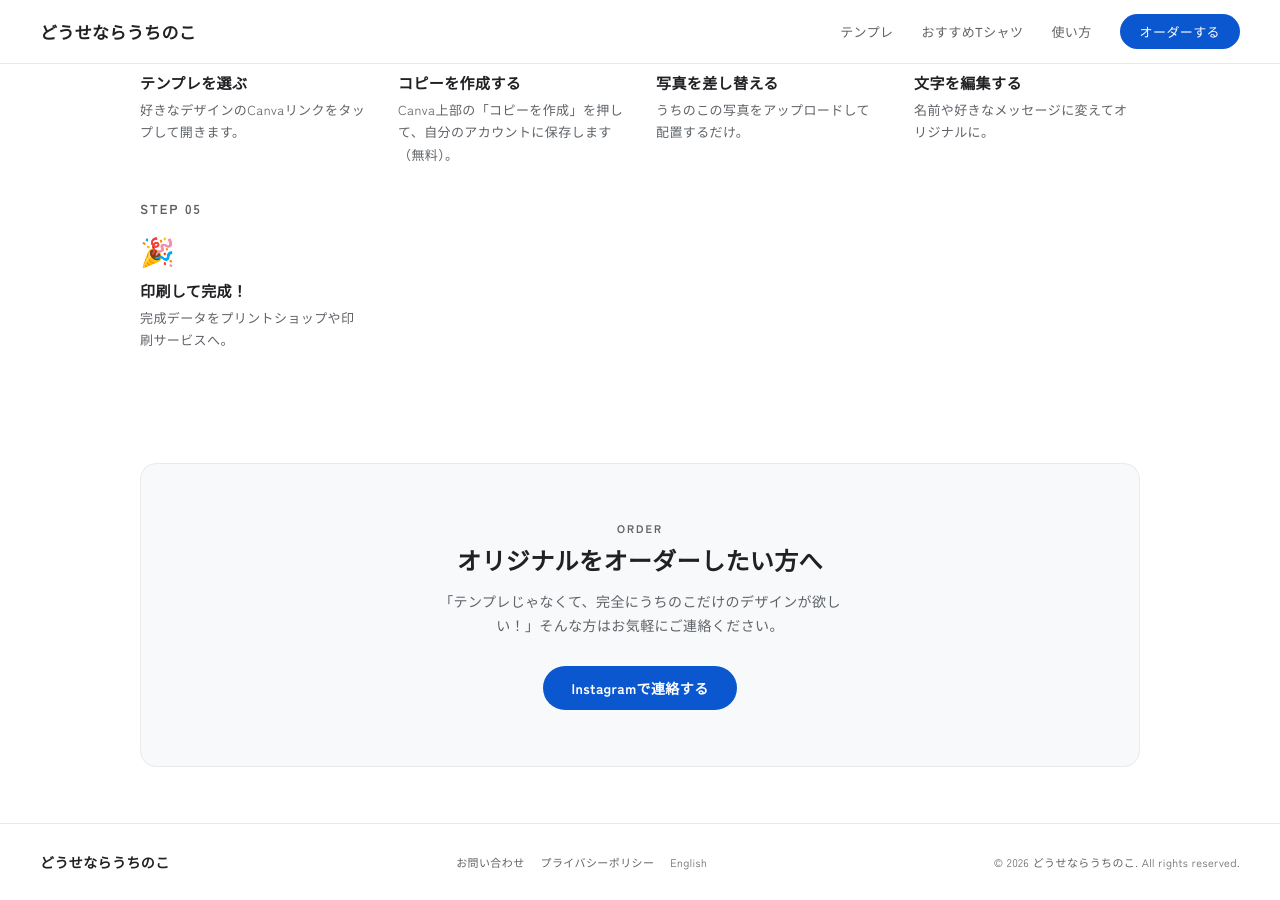
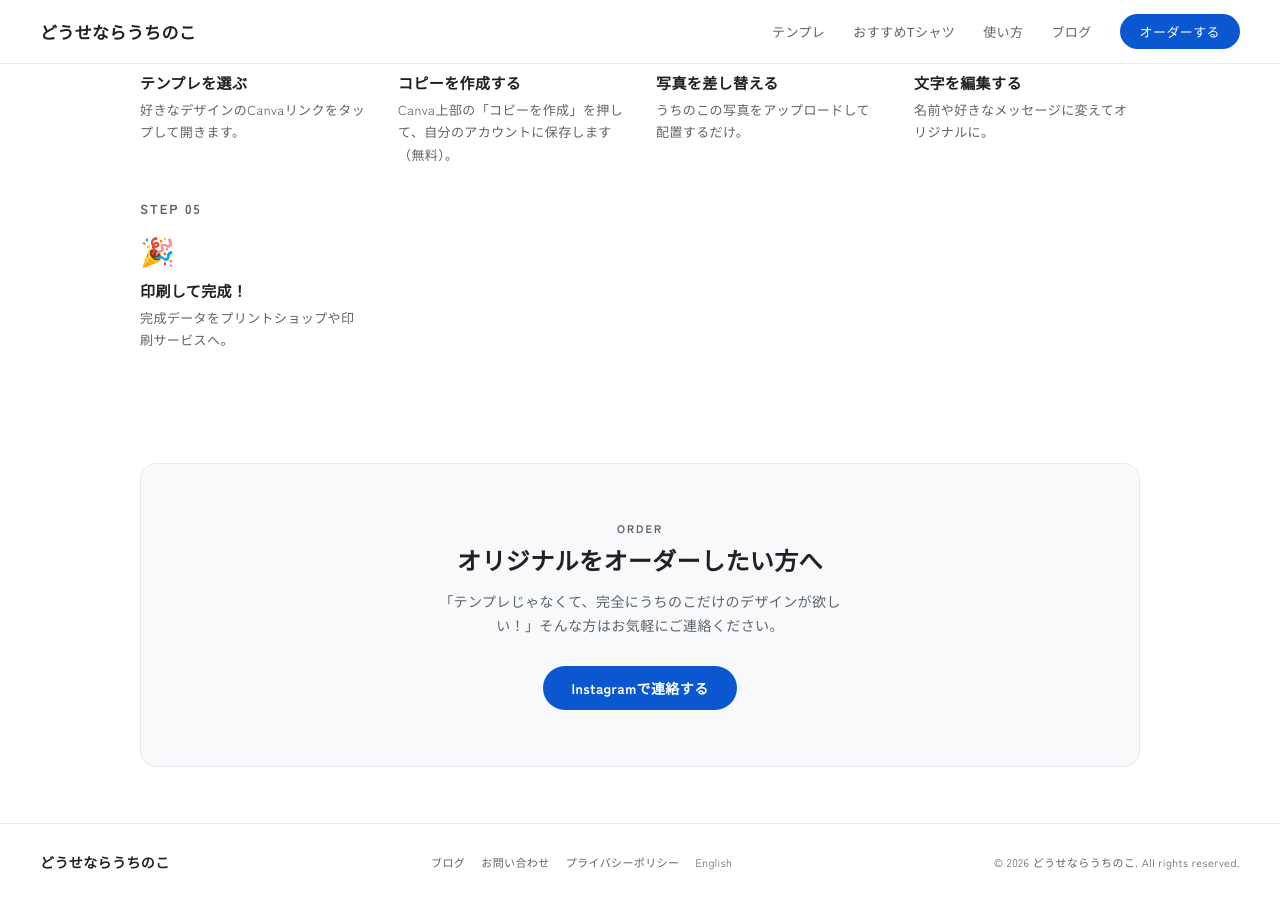
Before and after one commit to ayu030/dousenarauchino, a Jekyll site: the page index.html, which Jekyll copies as it is, in a window 1280 px wide and 900 px high, scrolled down 3806 px. Built offline with Jekyll 4.4.1, drawn with Linux system fonts in a browser that asks for light colours.

Commit message:
Add blog links to nav and footer

```diff
--- a/index.html
+++ b/index.html
@@ -598,6 +598,7 @@
       <a href="#templates">テンプレ</a>
       <a href="#tshirt">おすすめTシャツ</a>
       <a href="#howto">使い方</a>
+      <a href="/blog/">ブログ</a>
       <a href="#order" class="nav-order">オーダーする</a>
     </nav>
   </header>
@@ -809,6 +810,7 @@
   <footer>
     <div class="footer-logo">どうせならうちのこ</div>
     <div class="footer-links">
+      <a href="/blog/">ブログ</a>
       <a href="contact.html">お問い合わせ</a>
       <a href="privacy-policy.html">プライバシーポリシー</a>
       <a href="en/index.html">English</a>
```
